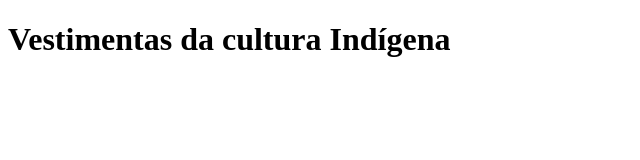
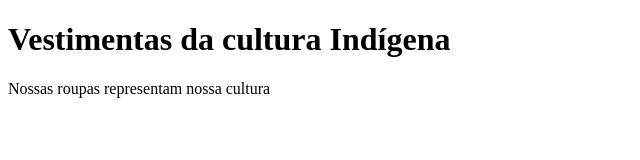
Before and after one commit to guralski14/barbearia-alura, a plain HTML site: page index.html in a window 1280 px wide. Shown: the whole page, without its empty margins (0-640 px from the left). Drawn offline with Linux system fonts and the light colour scheme.

Commit message:
parágrafo

```diff
--- a/index.html
+++ b/index.html
@@ -6,5 +6,6 @@
     </head>
     <body>
     <h1>Vestimentas da cultura Indígena</h1>
+    <p>Nossas roupas representam nossa cultura</p>
     </body>
     </html>
```
